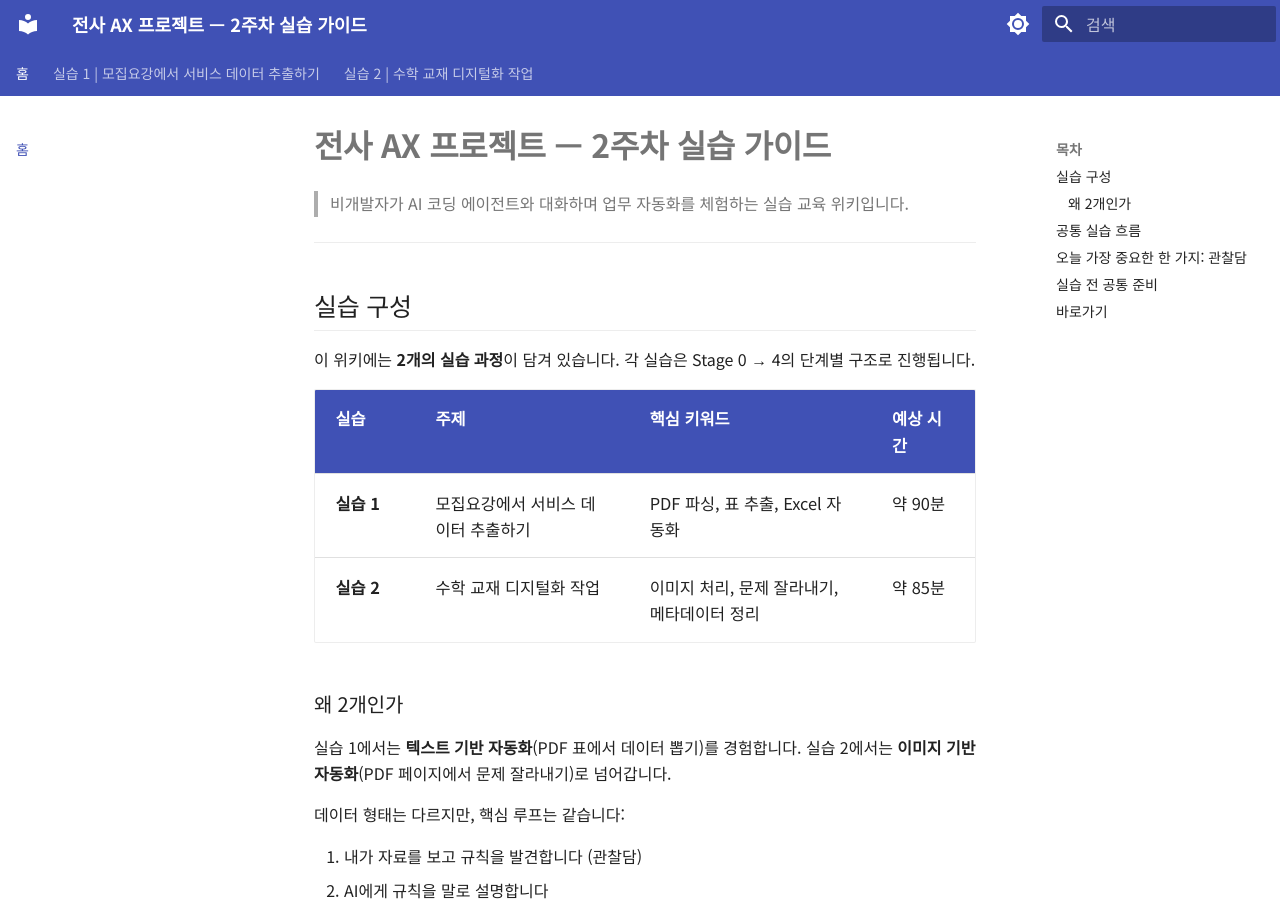
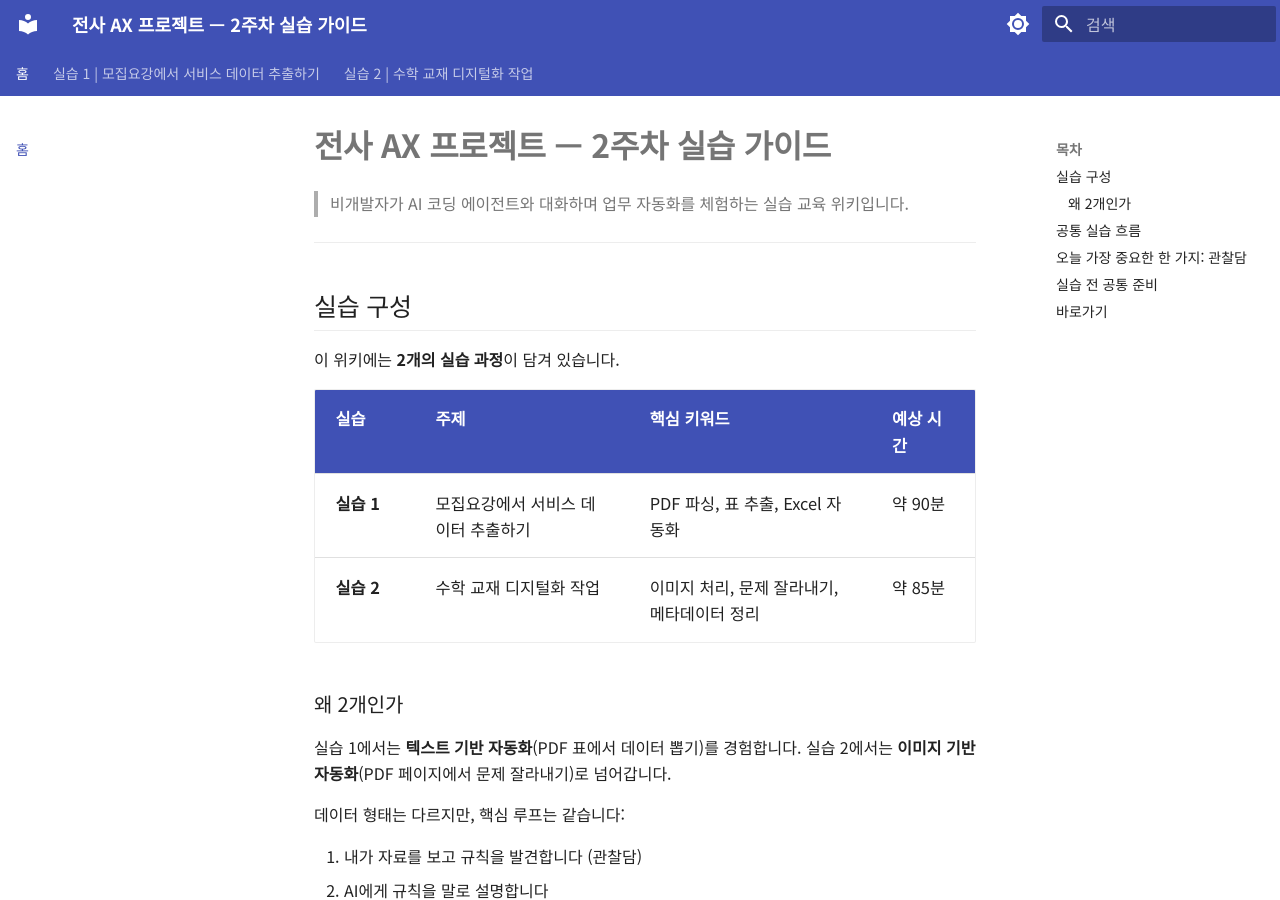
Before and after one commit to ohilikeit/ax-workshop-wiki, an MkDocs documentation site: the page built from docs/index.md, in a window 1280 px wide and 900 px high. Built offline with MkDocs 1.6.1 and Material for MkDocs 9.7.7, drawn with Linux system fonts in a browser that asks for light colours.

Commit message:
docs: 홈에서 "Stage 0 → 4" 고정 표현 제거
practice1이 "마무리"로 라벨 변경되면서 트랙별 단계 구성이 달라져 5단계 고정 표현을 홈 소개문에서 삭제.

```diff
--- a/docs/index.md
+++ b/docs/index.md
@@ -6,7 +6,7 @@
 
 ## 실습 구성
 
-이 위키에는 **2개의 실습 과정**이 담겨 있습니다. 각 실습은 Stage 0 → 4의 단계별 구조로 진행됩니다.
+이 위키에는 **2개의 실습 과정**이 담겨 있습니다.
 
 | 실습 | 주제 | 핵심 키워드 | 예상 시간 |
 |------|------|------------|----------|
```
